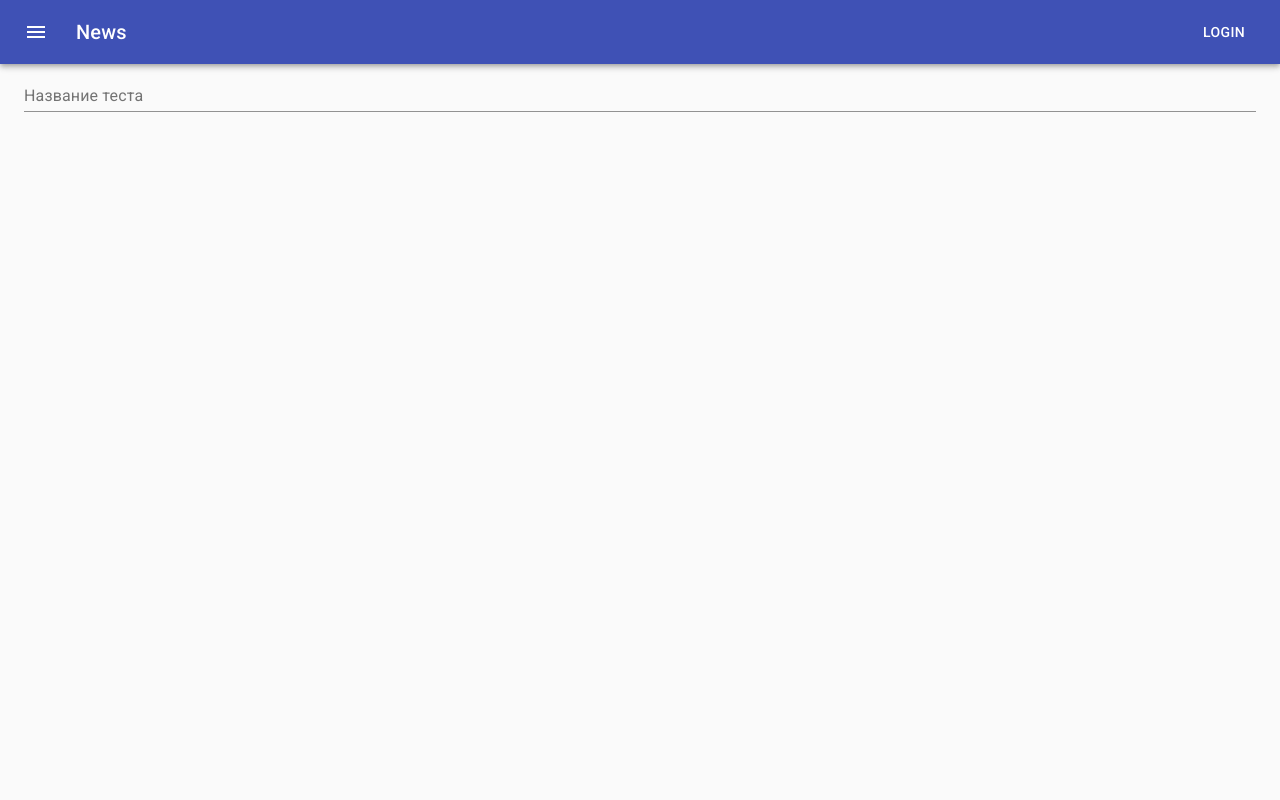
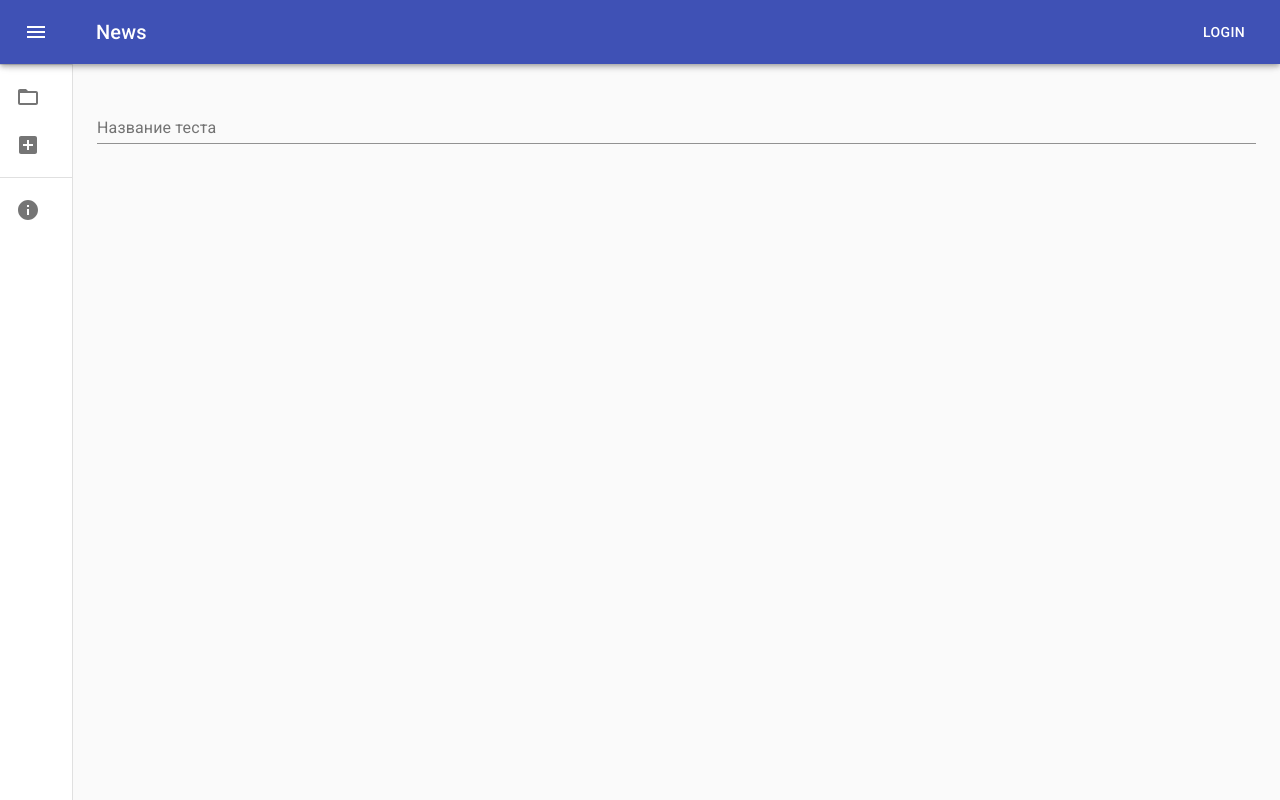
Before and after one commit to mvictorl/test-creator-app, a React (Create React App) app: page / in a window 1280 px wide. Built offline with nearby package versions, Linux system fonts and the light colour scheme.

Commit message:
Add material-ui drawer

```diff
--- a/package.json
+++ b/package.json
@@ -9,6 +9,7 @@
     "@testing-library/jest-dom": "^5.11.4",
     "@testing-library/react": "^11.1.0",
     "@testing-library/user-event": "^12.1.10",
+    "clsx": "^1.1.1",
     "node-sass": "^5.0.0",
     "react": "^17.0.2",
     "react-dom": "^17.0.2",
--- a/src/App.js
+++ b/src/App.js
@@ -1,39 +1,202 @@
+import { connect } from 'react-redux'
+import clsx from 'clsx'
+import { toggleMenu } from './store/models/app/appActions'
 import './App.scss'
-import { AppBar, Button, Container, CssBaseline, IconButton, makeStyles, Toolbar, Typography } from '@material-ui/core'
-import MenuIcon from '@material-ui/icons/Menu'
+import {
+	AppBar,
+	Box,
+	Button,
+	Container,
+	CssBaseline,
+	Divider,
+	Drawer,
+	IconButton,
+	List,
+	ListItem,
+	ListItemIcon,
+	ListItemText,
+	Toolbar,
+	Typography
+} from '@material-ui/core'
+import { makeStyles, useTheme } from '@material-ui/core/styles'
+import {
+	Menu,
+	ChevronLeft,
+	ChevronRight,
+	AddBox,
+	FolderOpen,
+	Info
+} from '@material-ui/icons'
+
 import CommonInput from './components/CommonInput/CommonInput'
 
-const useStyles = makeStyles((theme) => ({
-  root: { flexGrow: 1 },
-  menuButton: { marginRight: theme.spacing(2) },
-  title: { flexGrow: 1 }
+const drawerWidth = 240
+
+const useStyles = makeStyles(theme => ({
+	root: {
+		display: 'flex'
+	},
+	appBar: {
+		zIndex: theme.zIndex.drawer + 1,
+		transition: theme.transitions.create(['width', 'margin'], {
+			easing: theme.transitions.easing.sharp,
+			duration: theme.transitions.duration.leavingScreen
+		})
+	},
+	appBarShift: {
+		marginLeft: drawerWidth,
+		width: `calc(100% - ${drawerWidth}px)`,
+		transition: theme.transitions.create(['margin', 'width'], {
+			easing: theme.transitions.easing.easeOut,
+			duration: theme.transitions.duration.enteringScreen
+		})
+	},
+	menuButton: {
+		marginRight: 36
+	},
+	title: {
+		flexGrow: 1
+	},
+	hide: {
+		display: 'none'
+	},
+	drawer: {
+		width: drawerWidth,
+		flexShrink: 0,
+		whiteSpace: 'nowrap'
+	},
+	drawerOpen: {
+		width: drawerWidth,
+		transition: theme.transitions.create('width', {
+			easing: theme.transitions.easing.sharp,
+			duration: theme.transitions.duration.enteringScreen
+		})
+	},
+	drawerClose: {
+		transition: theme.transitions.create('width', {
+			easing: theme.transitions.easing.sharp,
+			duration: theme.transitions.duration.leavingScreen
+		}),
+		overflowX: 'hidden',
+		width: theme.spacing(7) + 1,
+		[theme.breakpoints.up('sm')]: {
+			width: theme.spacing(9) + 1
+		}
+	},
+	toolbar: {
+		display: 'flex',
+		alignItems: 'center',
+		justifyContent: 'flex-end',
+		padding: theme.spacing(0, 1),
+		// necessary for content to be below app bar
+		...theme.mixins.toolbar
+	},
+	drawerPaper: {
+		width: drawerWidth
+	},
+	drawerHeader: {
+		display: 'flex',
+		alignItems: 'center',
+		padding: theme.spacing(0, 1),
+		// necessary for content to be below app bar
+		...theme.mixins.toolbar,
+		justifyContent: 'flex-end'
+	},
+	content: {
+		// flexGrow: 1,
+		// padding: theme.spacing(3)
+	}
 }))
 
-function App() {
-
+function App({ isMenuOpen, toggleMenu }) {
 	const classes = useStyles()
+	const theme = useTheme()
 
 	return (
-    <div className="App">
+		<div className={classes.root}>
 			<CssBaseline />
-      <AppBar position="static">
+			<AppBar
+				position="fixed"
+				className={clsx(classes.appBar, {
+					[classes.appBarShift]: isMenuOpen
+				})}
+			>
 				<Toolbar>
-          <IconButton edge="start" className={ classes.menuButton } color="inherit" aria-label="menu">
-            <MenuIcon/>
+					<IconButton
+						edge="start"
+						className={clsx(classes.menuButton, {
+							[classes.hide]: isMenuOpen
+						})}
+						color="inherit"
+						aria-label="open drawer"
+						onClick={toggleMenu}
+					>
+						<Menu />
 					</IconButton>
-          <Typography variant="h6" className={ classes.title }>
+					<Typography variant="h6" noWrap className={classes.title}>
 						News
 					</Typography>
 					<Button color="inherit">Login</Button>
 				</Toolbar>
 			</AppBar>
-      <Container maxWidth="lg">
-      <CommonInput
-        label='Название теста'
-      />
+			<Drawer
+				className={clsx(classes.drawer, {
+					[classes.drawerOpen]: isMenuOpen,
+					[classes.drawerClose]: !isMenuOpen
+				})}
+				classes={{
+					paper: clsx({
+						[classes.drawerOpen]: isMenuOpen,
+						[classes.drawerClose]: !isMenuOpen
+					})
+				}}
+				variant="permanent"
+			>
+				<div className={classes.drawerHeader}>
+					<IconButton onClick={toggleMenu}>
+						{theme.direction === 'ltr' ? <ChevronLeft /> : <ChevronRight />}
+					</IconButton>
+				</div>
+				<Divider />
+				<List>
+					<ListItem button key="openMenuItem">
+						<ListItemIcon>
+							<FolderOpen />
+						</ListItemIcon>
+						<ListItemText primary="Open" />
+					</ListItem>
+					<ListItem button key="addMenuItem">
+						<ListItemIcon>
+							<AddBox />
+						</ListItemIcon>
+						<ListItemText primary="Create" />
+					</ListItem>
+				</List>
+				<Divider />
+				<List>
+					<ListItem button key="aboutMenuItem">
+						<ListItemIcon>
+							<Info />
+						</ListItemIcon>
+						<ListItemText primary="About" />
+					</ListItem>
+				</List>
+			</Drawer>
+			<Box marginTop={12} width={1}>
+				<Container>
+					<CommonInput label="Название теста" />
 				</Container>
+			</Box>
 		</div>
 	)
 }
 
-export default App
+const mapStateToProps = state => ({
+	isMenuOpen: state.app.isMenuOpen
+})
+
+const mapDispatchToProps = {
+	toggleMenu
+}
+
+export default connect(mapStateToProps, mapDispatchToProps)(App)
--- a/src/store/models/app/appActions.js
+++ b/src/store/models/app/appActions.js
@@ -1,13 +1,18 @@
 export const TOGGLE_TEST_PROGRESS = 'TOGGLE_TEST_PROGRESS'
 export const SWITCH_LOADING = 'SWITCH_LOADING'
+export const TOGGLE_MENU = 'TOGGLE_MENU'
 
 export const toggleTestProgress = () => ({
-  type: TOGGLE_TEST_PROGRESS
+	type: TOGGLE_TEST_PROGRESS
 })
 
-export const switchingLoading = (payload) => ({
-  type: SWITCH_LOADING,
-  payload
+export const switchingLoading = payload => ({
+	type: SWITCH_LOADING,
+	payload
+})
+
+export const toggleMenu = () => ({
+	type: TOGGLE_MENU
 })
 
 // export const thunkActionCreator5 = value => dispatch => {
--- a/src/store/models/app/appReducer.js
+++ b/src/store/models/app/appReducer.js
@@ -1,8 +1,9 @@
-import { TOGGLE_TEST_PROGRESS, SWITCH_LOADING } from './appActions'
+import { TOGGLE_TEST_PROGRESS, SWITCH_LOADING, TOGGLE_MENU } from './appActions'
 
 const initialState = {
   isTestInProgress: false,
-  loading: false
+  loading: false,
+  isMenuOpen: false
 }
 
 function appReducer(state = initialState, action) {
@@ -17,6 +18,11 @@ function appReducer(state = initialState, action) {
         ...state,
         loading: action.payload
       }
+      case TOGGLE_MENU:
+        return {
+          ...state,
+          isMenuOpen: !state.isMenuOpen
+        }
     default:
       return state
   }
```
Also changed, not shown: src/components/CommonInput/CommonInput.js (+9 -9 lines), 1 other file (tests, documents, lock files or other folders). Lines whose indentation alone changed are shown as unchanged.
